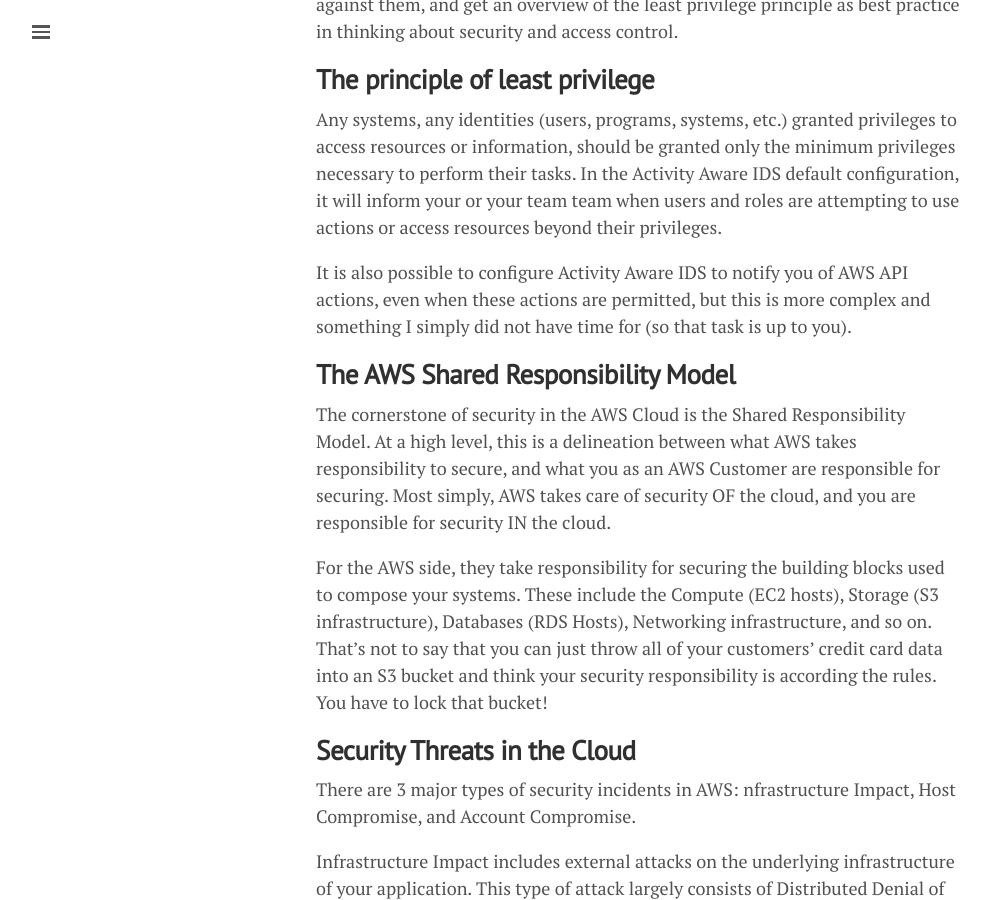
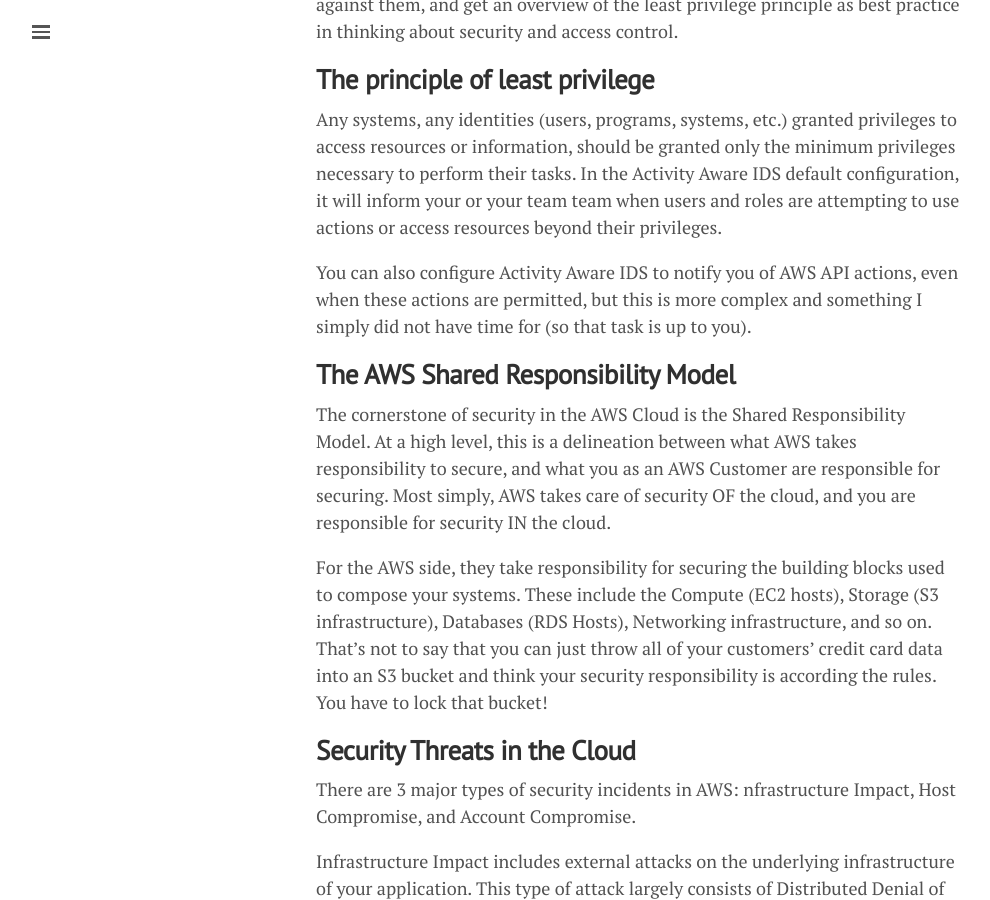
Before and after one commit to lgeurts/lgeurts.github.io, a Jekyll site: the page built from _posts/2021-11-02-activity-aware-ids-for-aws.md, in a window 1280 px wide and 900 px high, scrolled down 425 px. Shown: the whole window, without its empty margins (0-990 px from the left). Built offline with Jekyll 4.4.1, drawn with Linux system fonts in a browser that asks for light colours; nearby versions of some CDN libraries; comment, search, counter and statistics services are not loaded.

Commit message:
Update 2021-11-02-activity-aware-ids-for-aws.md

```diff
--- a/_posts/2021-11-02-activity-aware-ids-for-aws.md
+++ b/_posts/2021-11-02-activity-aware-ids-for-aws.md
@@ -13,7 +13,7 @@
 
 Any systems, any identities (users, programs, systems, etc.) granted privileges to access resources or information, should be granted only the minimum privileges necessary to perform their tasks. In the Activity Aware IDS default configuration, it will inform your or your team team when users and roles are attempting to use actions or access resources beyond their privileges.
 
-It is also possible to configure Activity Aware IDS to notify you of AWS API actions, even when these actions are permitted, but this is more complex and something I simply did not have time for (so that task is up to you).
+You can also configure Activity Aware IDS to notify you of AWS API actions, even when these actions are permitted, but this is more complex and something I simply did not have time for (so that task is up to you).
 
 ## **The AWS Shared Responsibility Model**
 
```
